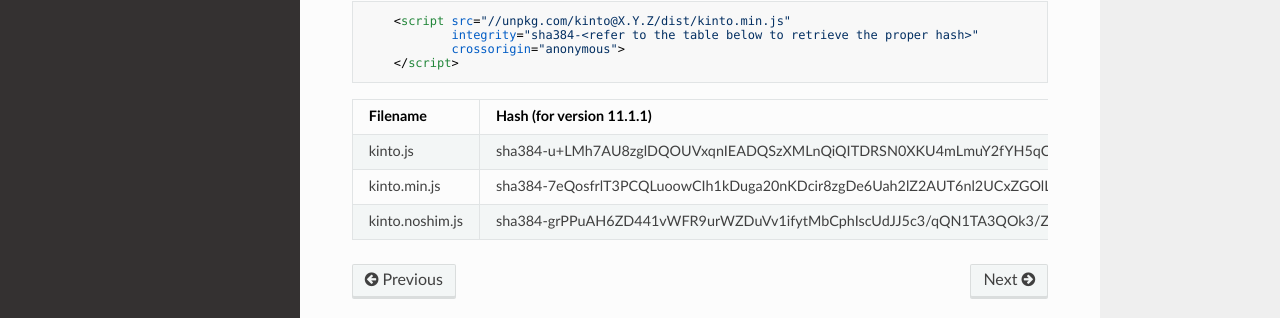
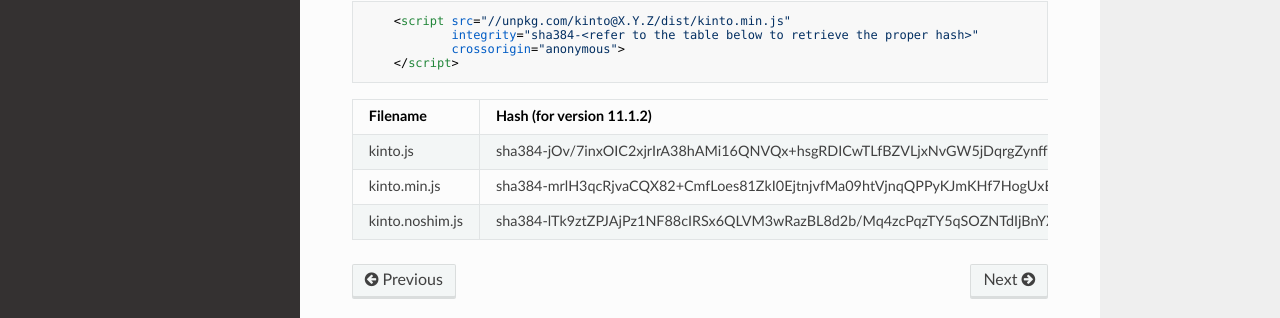
Before and after one commit to Kinto/kinto.js, an MkDocs documentation site: the page built from docs/installation.md, in a window 1280 px wide and 1323 px high. Shown: the part 930-1248 px from the top of the window. Built offline with MkDocs 1.6.1, drawn with Linux system fonts in a browser that asks for light colours; nearby versions of some CDN libraries; old or Windows-style settings are respelled for this version of MkDocs.

Commit message:
Update SRI hashes

````diff
--- a/docs/installation.md
+++ b/docs/installation.md
@@ -37,8 +37,8 @@
     </script>
 ```
 
-| Filename                | Hash (for version 11.1.1)                                               |
+| Filename                | Hash (for version 11.1.2)                                               |
 |-------------------------|-------------------------------------------------------------------------|
-| kinto.js                | sha384-u+LMh7AU8zglDQOUVxqnIEADQSzXMLnQiQITDRSN0XKU4mLmuY2fYH5qCn5+bMcn |
-| kinto.min.js            | sha384-7eQosfrlT3PCQLuoowCIh1kDuga20nKDcir8zgDe6Uah2lZ2AUT6nl2UCxZGOlLb |
-| kinto.noshim.js         | sha384-grPPuAH6ZD441vWFR9urWZDuVv1ifytMbCphIscUdJJ5c3/qQN1TA3QOk3/ZSw+N |
+| kinto.js                | sha384-jOv/7inxOIC2xjrIrA38hAMi16QNVQx+hsgRDICwTLfBZVLjxNvGW5jDqrgZynff |
+| kinto.min.js            | sha384-mrlH3qcRjvaCQX82+CmfLoes81ZkI0EjtnjvfMa09htVjnqQPPyKJmKHf7HogUxE |
+| kinto.noshim.js         | sha384-lTk9ztZPJAjPz1NF88cIRSx6QLVM3wRazBL8d2b/Mq4zcPqzTY5qSOZNTdIjBnYX |
````
